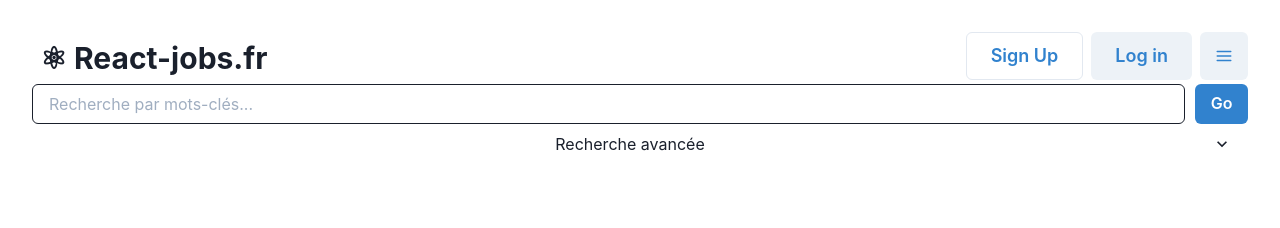
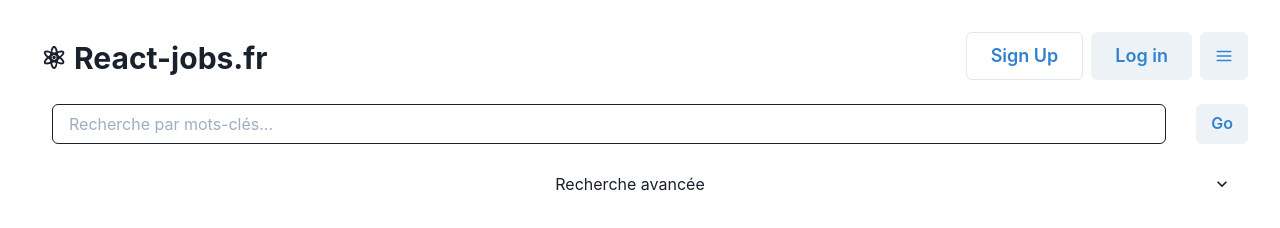
Before and after one commit to flodelo/react-jobs, a React app: page / in a window 1280 px wide. Built offline with nearby package versions, Linux system fonts and the light colour scheme.

Commit message:
added margin to search bar

```diff
--- a/src/assets/index.html
+++ b/src/assets/index.html
@@ -4,7 +4,7 @@
         <meta charset="utf-8" />
         <meta name="viewport" content="width=device-width, initial-scale=1.0" />
         <meta http-equiv="x-ua-compatible" content="ie=edge" />
-        <title>Modele</title>
+        <title>React-jobs.fr</title>
     </head>
     <body>
         <div id="root"></div>
--- a/src/components/Search/index.js
+++ b/src/components/Search/index.js
@@ -13,8 +13,9 @@ const Search = () => (
       <Input
         variant="outline"
         placeholder="Recherche par mots-clés..."
+        m="5"
       />
-      <Button colorScheme="blue">Go</Button>
+      <Button color="blue.500">Go</Button>
     </HStack>
     <Filters />
   </div>
```
